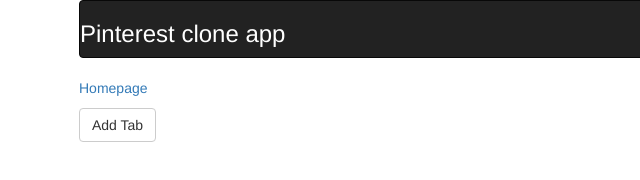
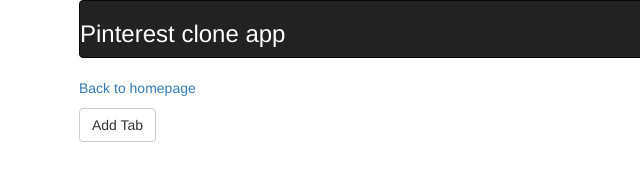
Before and after one commit to szantog82/Dynamic-pages-FCC-SzG, a website with bundled scripts: page views/pin/index.html in a window 1280 px wide. Shown: the full height of the page, 0-640 px from the left. Built offline with nearby package versions, Linux system fonts and the light colour scheme; no server answers.

Commit message:
Update index.html

```diff
--- a/views/pin/index.html
+++ b/views/pin/index.html
@@ -21,7 +21,7 @@
         <li id="login"><a href="\login"><span class="glyphicon glyphicon-log-in"></span> Login</a></li>
       </ul>
     </nav>
-    <p><a href="/">Homepage</a></p>
+    <p><a href="/">Back to homepage</a></p>
 
     <button type="button" class="btn btn-default" id="add_tab" data-toggle="modal" data-target="#myModal">Add Tab</button>
     <div class="modal fade" id="myModal" role="dialog">
```
